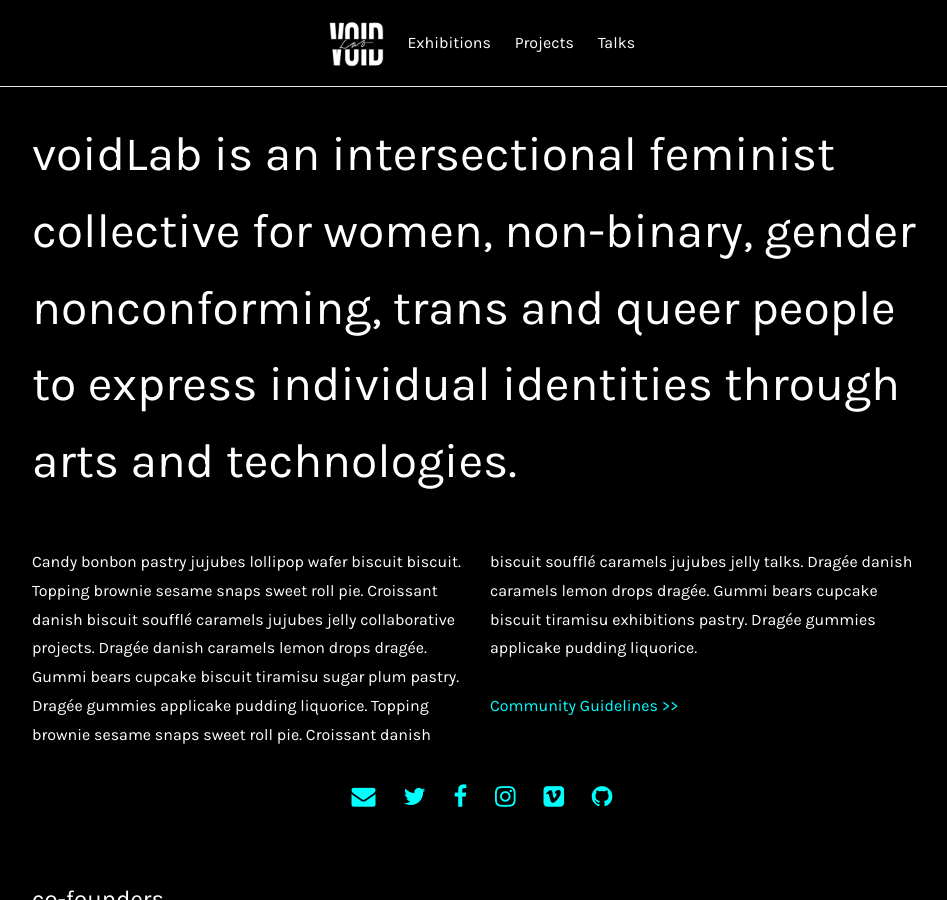
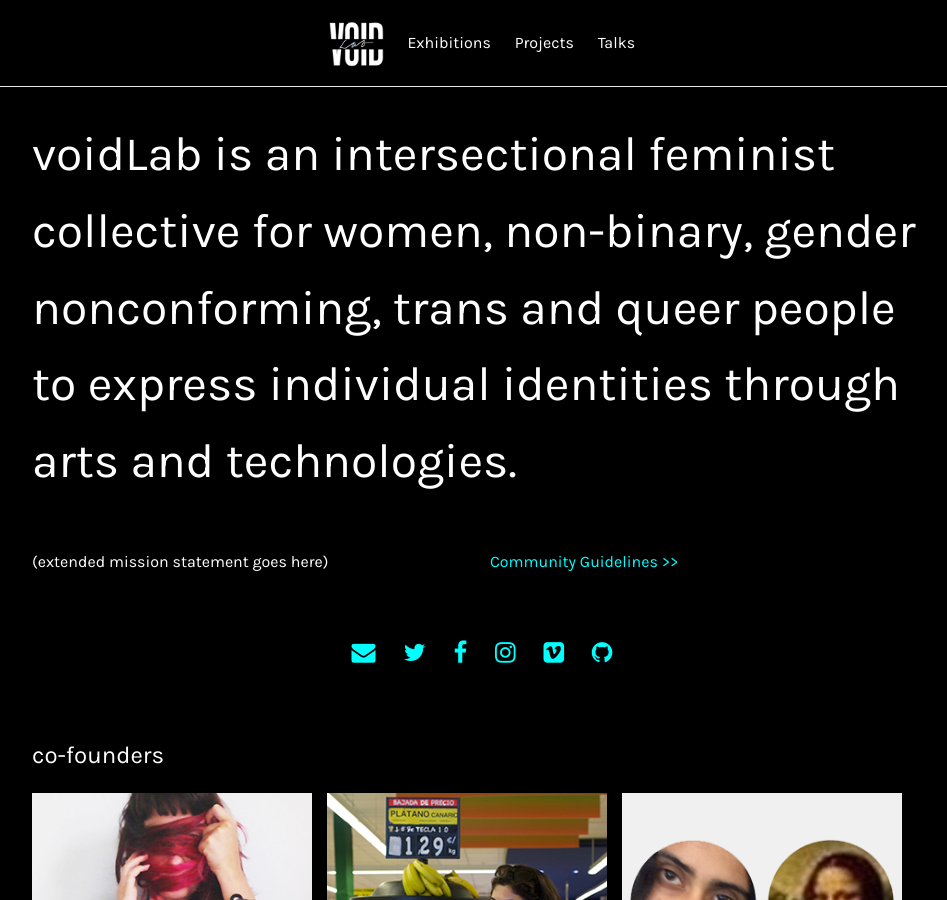
Before and after one commit to voidlab/voidlab.github.io, a Jekyll site: the page built from index.html, in a window 1280 px wide and 900 px high. Shown: the whole window, without its empty margins (158-1105 px from the left). Built offline with Jekyll 4.4.1, drawn with Linux system fonts in a browser that asks for light colours; nearby versions of some CDN libraries.

Commit message:
udpate placeholder text as a means to test webhook

```diff
--- a/index.html
+++ b/index.html
@@ -10,7 +10,7 @@ layout: default
       express individual identities through arts and technologies.
     </h1>
     <p>
-      Candy bonbon pastry jujubes lollipop wafer biscuit biscuit. Topping brownie sesame snaps sweet roll pie. Croissant danish biscuit soufflé caramels jujubes jelly collaborative projects. Dragée danish caramels lemon drops dragée. Gummi bears cupcake biscuit tiramisu sugar plum pastry. Dragée gummies applicake pudding liquorice. Topping brownie sesame snaps sweet roll pie. Croissant danish biscuit soufflé caramels jujubes jelly talks. Dragée danish caramels lemon drops dragée. Gummi bears cupcake biscuit tiramisu exhibitions pastry. Dragée gummies applicake pudding liquorice.
+      (extended mission statement goes here)
       </br>
       </br>
       <a href="https://docs.google.com/document/d/1QA6QiIzW0km3JfU4bayrtmYadaiGi707BgHUDzPFzzk/edit?pref=2&pli=1">Community Guidelines&nbsp;&gt;&gt;</a>
```
